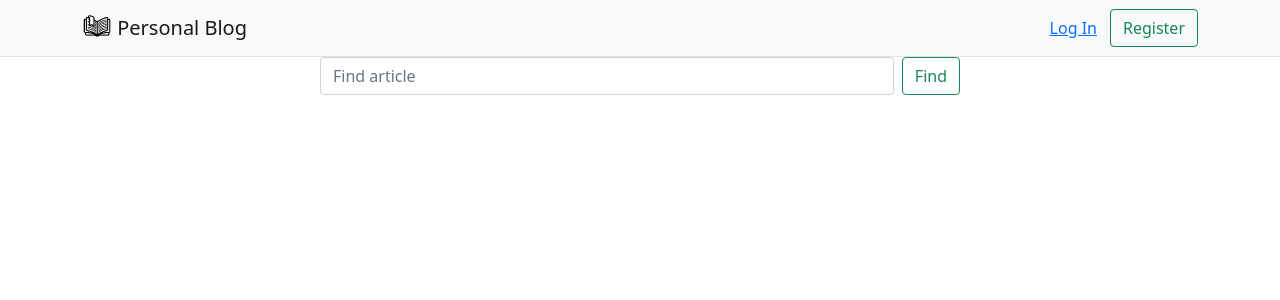
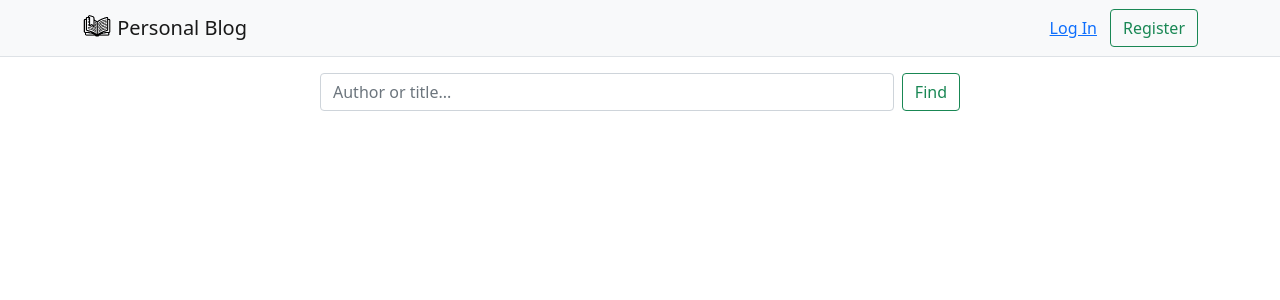
Before and after one commit to SanUlrich/PersonalBlog, a Django app: template blog/templates/blog/article_list.html in a window 1280 px wide. Shown: the top 300 px of the page. Run offline with Django 4.2, Linux system fonts and the light colour scheme; the template is opened without the code that fills it, so the values that code supplies are empty; parts of the project's set-up code (start-up, migrations or seed data) failed here and were passed over.

Commit message:
The properties of the search bar containers have been modified
The margin-top has been changed. A custom class, container-max, has been added. The search bar placeholder has been replaced

```diff
--- a/blog/templates/blog/article_list.html
+++ b/blog/templates/blog/article_list.html
@@ -4,10 +4,10 @@
 
 {% block content %}
 <!--Search line-->
-<div class="d-flex justify-content-center mb-3">
-    <form class="d-flex w-50" role="search">
-      <input class="form-control me-2" type="search" placeholder="Find article" aria-label="Search">
-      <button class="btn btn-outline-success" type="submit">Find</button>
+<div class="d-flex justify-content-center mt-3">
+    <form class="d-flex w-50 container-max" role="search">
+        <input class="form-control me-2" type="search" placeholder="Author or title..." aria-label="Search">
+        <button class="btn btn-outline-success" type="submit">Find</button>
     </form>
 </div>
 <!--Article instance-->
```
